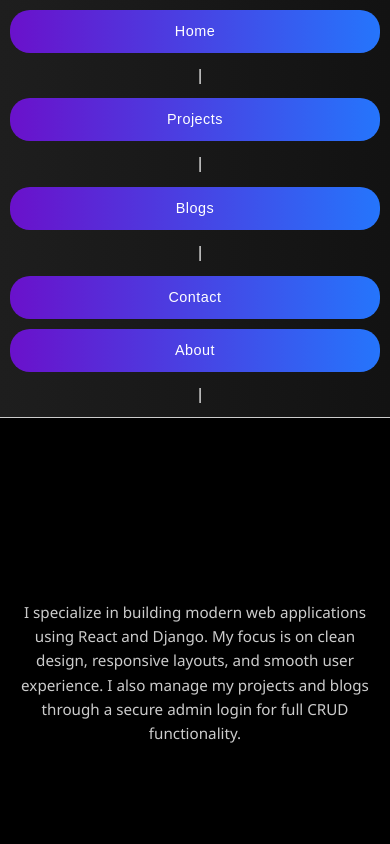
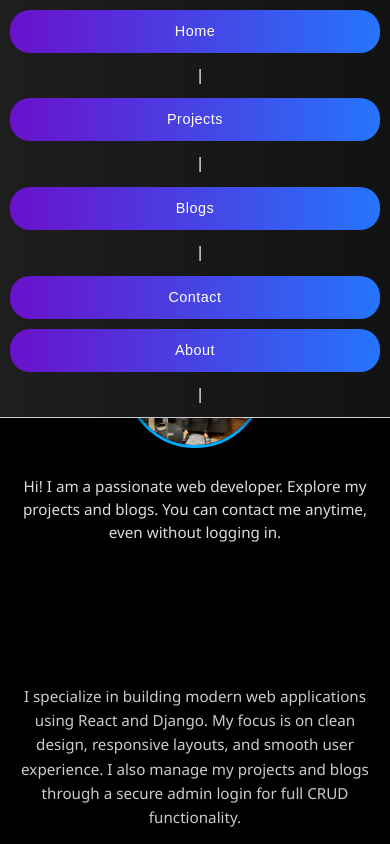
Before and after one commit to swagath088/portfolio-frontend, a React (Vite) app: page /about in a window 390 px wide. Shown: the top 844 px of the page. Built offline with nearby package versions, Linux system fonts and the light colour scheme; no server answers.

Commit message:
Add About page profile image with responsive CSS

```diff
--- a/src/Components/Pages/About.jsx
+++ b/src/Components/Pages/About.jsx
@@ -8,6 +8,7 @@ function About() {
     <div className="about-page">
       <div className="profile-section">
         <h1>Admin-Portfolio</h1>
+        <img src="/images/profile.jpg" alt="Profile" className="profile-img" />
         <p>
           Hi! I am a passionate web developer. Explore my projects and blogs. You can contact me anytime, even without logging in.
         </p>
--- a/src/Components/css/About.css
+++ b/src/Components/css/About.css
@@ -17,11 +17,11 @@
   padding: 80px 20px 30px 20px;
 }
 
-.profile-pic {
-  width: 160px;
-  height: 160px;
-  border-radius: 50%;
-  object-fit: cover;
+.profile-img {
+  width: 200px;        /* image size */
+  height: 200px;       /* square */
+  border-radius: 50%;  /* circular */
+  object-fit: cover;   /* keep image centered and cropped */
   border: 3px solid #00aaff;
   margin-bottom: 20px;
 }
@@ -77,10 +77,15 @@
   color: #00aaff;
 }
 
-/* Remove extra spacing for small screens */
+/* Responsive for Tablets */
 @media (max-width: 768px) {
   .profile-section {
     padding: 50px 20px 20px 20px;
+  }
+
+  .profile-img {
+    width: 160px;
+    height: 160px;
   }
 
   .profile-section h1 {
@@ -94,11 +99,21 @@
   .about-content {
     padding: 0 15px 30px 15px;
   }
+
+  .about-content p {
+    font-size: 1rem;
+  }
 }
 
+/* Responsive for Mobile */
 @media (max-width: 480px) {
   .profile-section {
     padding: 40px 10px 15px 10px;
+  }
+
+  .profile-img {
+    width: 140px;
+    height: 140px;
   }
 
   .profile-section h1 {
```
Also changed, not shown: public/images/profile.jpg (added).
